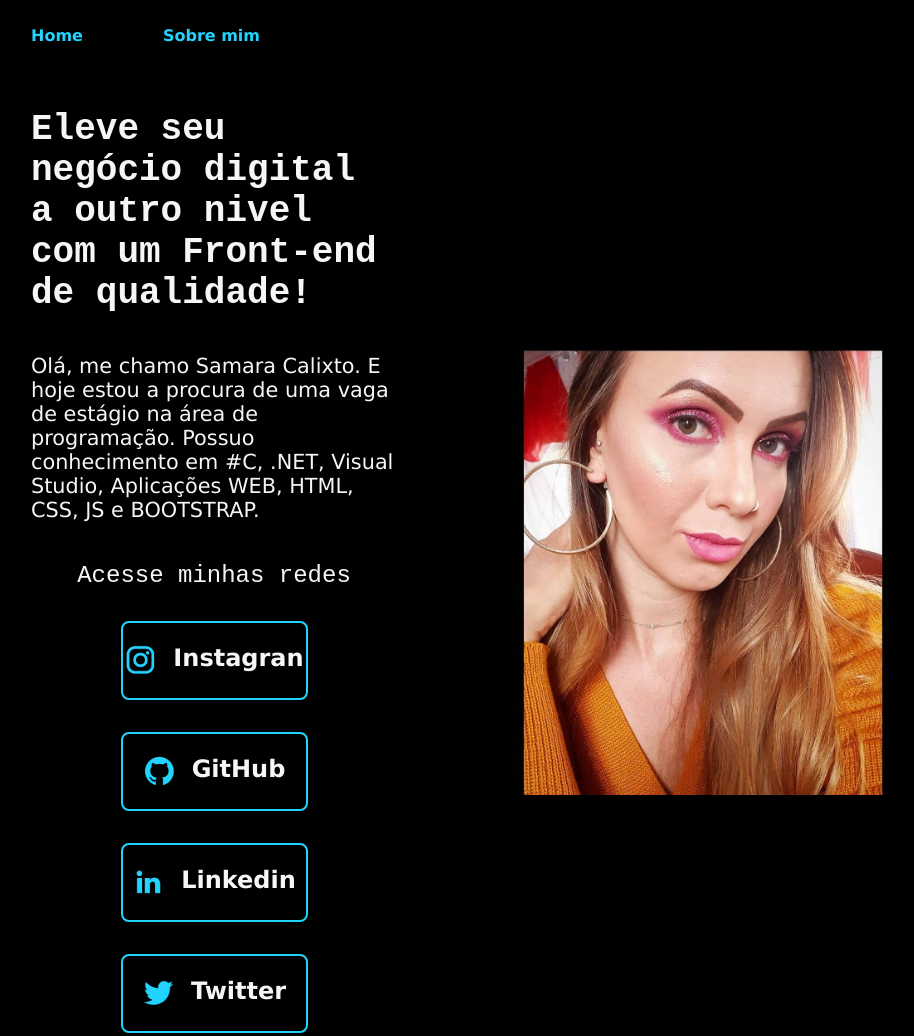
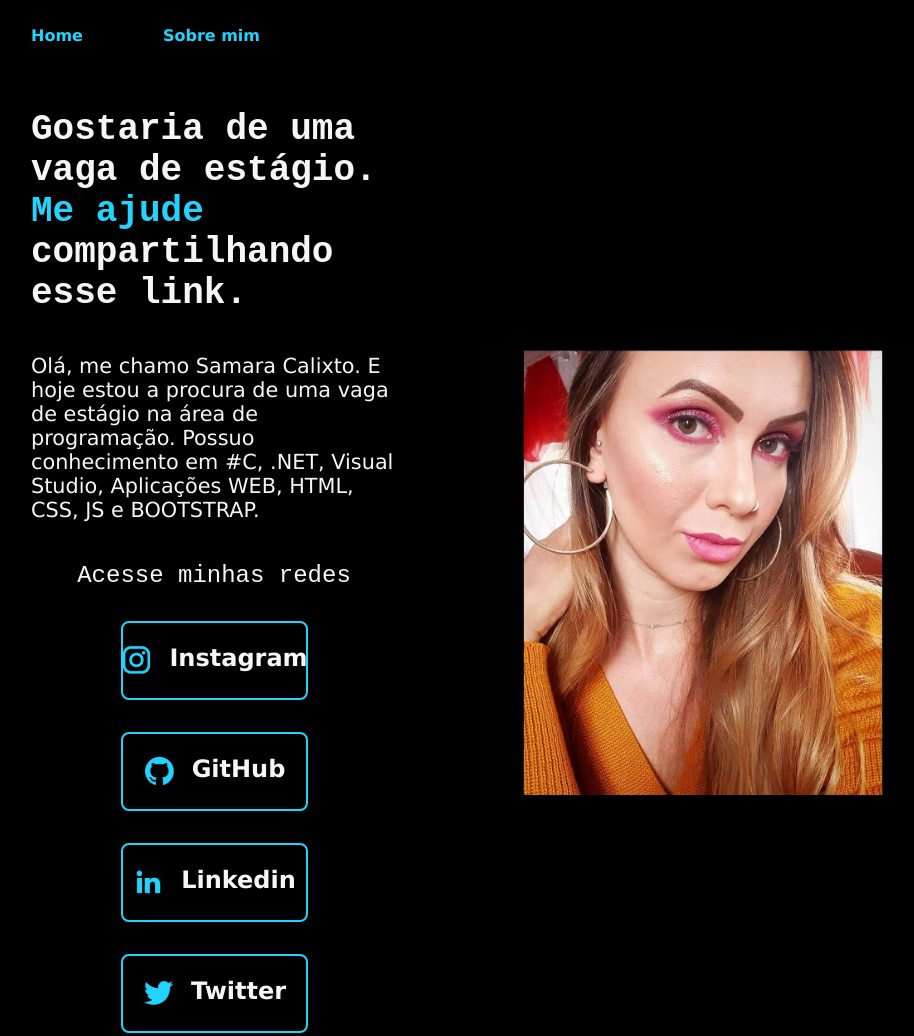
Before and after one commit to saahklixto/portfolio, a plain HTML site: page index.html in a window 1280 px wide. Shown: the top 1036 px of the page, without its empty margins (161-1075 px from the left). Drawn offline with Linux system fonts and the light colour scheme.

Commit message:
Add files via upload

```diff
--- a/index.html
+++ b/index.html
@@ -18,13 +18,13 @@
 </header>
 <main class="apresentacao">
     <section class="apresentacao-conteudo">
-        <h1 class="apresentacao-conteudo-titulo">Eleve seu negócio digital a outro nivel<strong class="titulodestaque"></strong> com um Front-end de qualidade!</strong></h1>
+        <h1 class="apresentacao-conteudo-titulo">Gostaria de uma vaga de estágio.<strong class="titulodestaque"> Me ajude</strong> compartilhando esse link.</strong></h1>
 
         <p class="apresentacao-conteudo-texto"> Olá, me chamo Samara Calixto. E hoje estou a procura de uma vaga de estágio na área de programação. Possuo conhecimento em #C, .NET, Visual Studio, Aplicações WEB, HTML, CSS, JS e BOOTSTRAP. </p>
 
         <div class="apresentacao-links">
             <h2 class="apresentacao-links-subtitulo" >Acesse minhas redes</h2>
-            <a class="apresentacao-links-navegacao" href="https://www.instagram.com/klixtosaah/"><img src="instagram.png">Instagran
+            <a class="apresentacao-links-navegacao" href="https://www.instagram.com/klixtosaah/"><img src="instagram.png">Instagram
 
             </a>
             <a class= "apresentacao-links-navegacao" href="https://github.com/saahklixto/"><img src="github.png">GitHub
```
